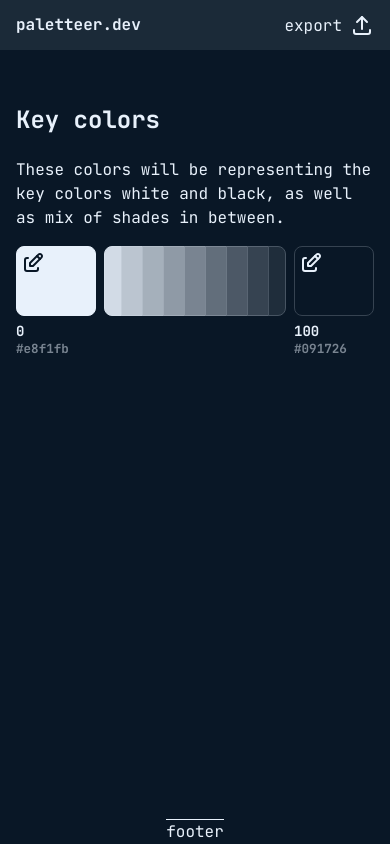
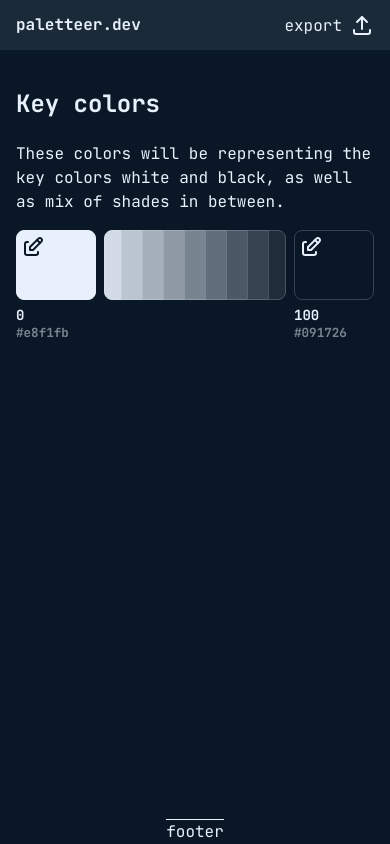
Before and after one commit to pthorsson/paletteer.dev, a Svelte app: page / in a window 390 px wide. Built offline with nearby package versions, Linux system fonts and the light colour scheme.

Commit message:
added smaller page padding on smaller screens

```diff
--- a/src/components/Main.svelte
+++ b/src/components/Main.svelte
@@ -25,6 +25,12 @@
     width: 100%;
   }
 
+  @media (max-width: 1000px) {
+    main {
+      padding: var(--base-2) var(--base-2);
+    }
+  }
+
   section {
     width: 100%;
   }
```
